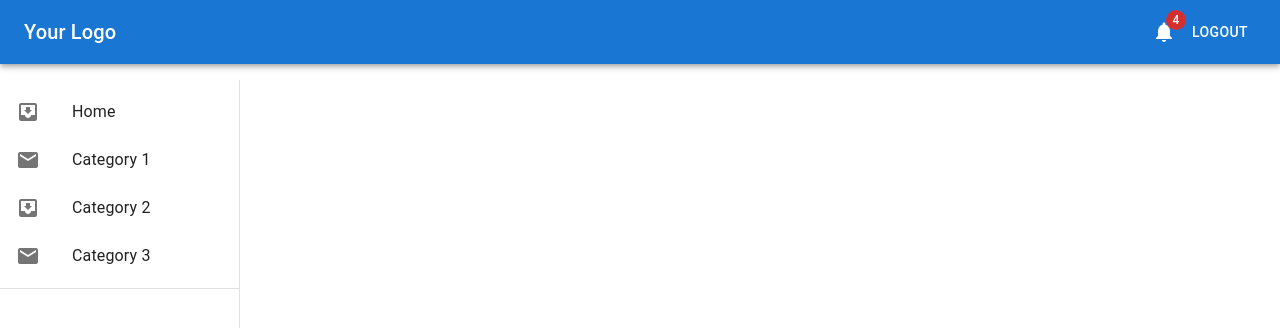
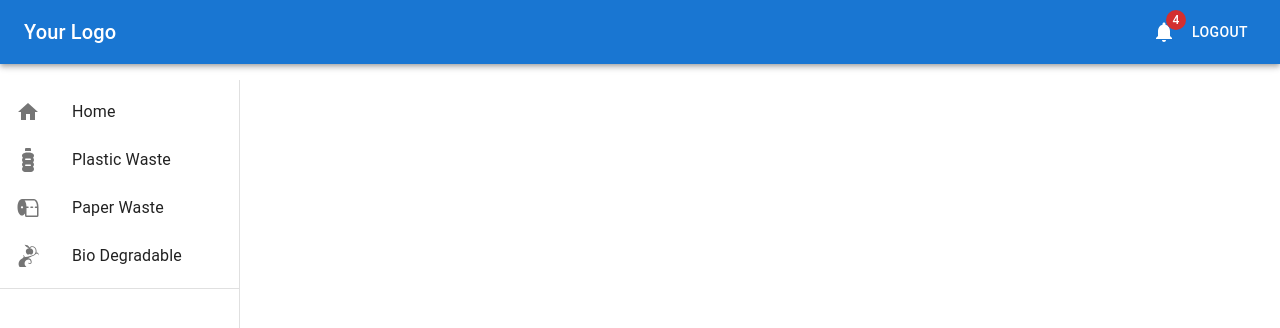
Before and after one commit to yube01/recycleNet, a React (Vite) app in the folder client/: page /buy in a window 1280 px wide. Shown: the top 328 px of the page. Built offline with nearby package versions, Linux system fonts and the light colour scheme.

Commit message:
Category

```diff
--- a/client/package.json
+++ b/client/package.json
@@ -17,6 +17,7 @@
     "formik": "^2.4.6",
     "react": "^18.2.0",
     "react-dom": "^18.2.0",
+    "react-icons": "^5.2.1",
     "react-router-dom": "^6.23.1",
     "yup": "^1.4.0"
   },
--- a/client/src/components/SideBar.jsx
+++ b/client/src/components/SideBar.jsx
@@ -1,4 +1,3 @@
-import React from "react";
 import {
   Drawer,
   List,
@@ -8,8 +7,11 @@ import {
   Divider,
 } from "@mui/material";
 import { Link } from "react-router-dom";
-import InboxIcon from "@mui/icons-material/MoveToInbox";
-import MailIcon from "@mui/icons-material/Mail";
+import HomeIcon from '@mui/icons-material/Home';
+import { FaBottleWater } from "react-icons/fa6";
+import { PiToiletPaperFill } from "react-icons/pi";
+import { GiFruiting } from "react-icons/gi";
+import './Sidebar.css';
 
 const Sidebar = () => {
   return (
@@ -28,27 +30,27 @@ const Sidebar = () => {
       <List>
         <ListItem button component={Link} to="/">
           <ListItemIcon>
-            <InboxIcon />
+            <HomeIcon className="icon"/>
           </ListItemIcon>
           <ListItemText primary="Home" />
         </ListItem>
-        <ListItem button component={Link} to="/category1">
+        <ListItem button component={Link} to="/category?name=plastic">
           <ListItemIcon>
-            <MailIcon />
+            <FaBottleWater className="icon" />
           </ListItemIcon>
-          <ListItemText primary="Category 1" />
+          <ListItemText primary="Plastic Waste" />
         </ListItem>
-        <ListItem button component={Link} to="/category2">
+        <ListItem button component={Link} to="/category?name=paper">
           <ListItemIcon>
-            <InboxIcon />
+            <PiToiletPaperFill className="icon" />
           </ListItemIcon>
-          <ListItemText primary="Category 2" />
+          <ListItemText primary="Paper Waste" />
         </ListItem>
-        <ListItem button component={Link} to="/category3">
+        <ListItem button component={Link} to="/category?name=bio">
           <ListItemIcon>
-            <MailIcon />
+            <GiFruiting className="icon" />
           </ListItemIcon>
-          <ListItemText primary="Category 3" />
+          <ListItemText primary="Bio Degradable" />
         </ListItem>
       </List>
       <Divider />
--- /dev/null
+++ b/client/src/components/Sidebar.css
@@ -0,0 +1,4 @@
+.icon {
+    font-size: 24px; /* Adjust the size as needed */
+    color: inherit;  /* Ensure the color matches the text */
+  }
--- /dev/null
+++ b/client/src/pages/Category.jsx
@@ -0,0 +1,15 @@
+import Navbar from "../components/NavBar";
+import Sidebar from "../components/SideBar";
+import { useSearchParams } from "react-router-dom";
+
+export default function Category() {
+    const [searchParams] = useSearchParams();
+    const name = searchParams.get('name');
+    console.log(name)
+  return (
+    <>
+      <Navbar/>
+      <Sidebar/>
+    </>
+  )
+}
--- a/client/src/router/MyRoutes.jsx
+++ b/client/src/router/MyRoutes.jsx
@@ -7,6 +7,7 @@ import Login from "../pages/Login";
 import Register from "../pages/Register";
 import View from "../pages/View";
 import Landing from "../pages/Landing";
+import Category from "../pages/Category";
 export default function MyRoutes() {
   return (
     <BrowserRouter>
@@ -19,6 +20,7 @@ export default function MyRoutes() {
         <Route path="/register" element={<Register />} />
         <Route path="/view/:id" element={<View />} />
         <Route path="/landing" element={<Landing />} />
+        <Route path="/category/" element={<Category/>}/>
 
         <Route path="*" element={<NotFound />} />
       </Routes>
```
Also changed, not shown: 1 other file (tests, documents, lock files or other folders).
